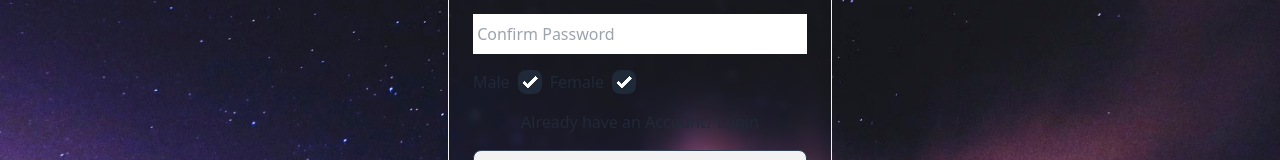
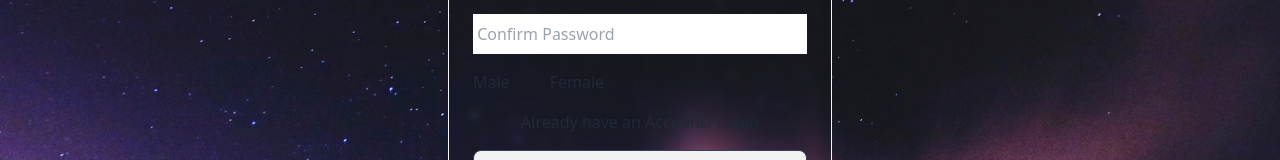
Before and after one commit to Abhishek2027ymca/Affinity, a React (Create React App) app in the folder Frontend/frontend/: page /register in a window 1280 px wide. Shown: the part 460-620 px from the top of the page. Built offline with nearby package versions, Linux system fonts and the light colour scheme.

Commit message:
Refactor Signup component to improve state management and form handling , checkbox storage and onsubbmit empty

```diff
--- a/Frontend/frontend/src/components/Signup.jsx
+++ b/Frontend/frontend/src/components/Signup.jsx
@@ -3,23 +3,31 @@ import { Link } from "react-router-dom";
 import { useState } from "react"; // need to istall reactdom and react-router-dom fro these
 
 const Signup = () => {
+  // taking input from user and storing in state
+  const [user, setUser] = useState({
+    fullName: "",
+    username: "",
+    password: "",
+    confirmpassword: "",
+    gender: "",
+  });
 
+  const handleCheckbox = (gender) => {
+    setUser({ ...user, gender });
+  };
 
-    // taking input from user and storing in state
- const [user, setUser] = useState({
-    fullName : "",
-    username : "" ,
-    password : "",
-    confirmpassword : "",
-    gender : "" ,
- })
-
- const onSubmitHandler = (e) => {
+  const onSubmitHandler = (e) => {
     e.preventDefault();
     console.log(user);
-
- }
-
+    // after submitting my fildes s will be emptied
+    setUser({
+      fullName: "",
+      username: "",
+      password: "",
+      confirmpassword: "",
+      gender: "",
+    });
+  };
 
   return (
     <div className="min-w-96  mx-auto">
@@ -32,14 +40,14 @@ h-full w-full bg-purple-0 rounded-md bg-clip-padding backdrop-filter backdrop-bl
           {" "}
           Signup Page{" "}
         </h1>
-        <form   onSubmit =  {onSubmitHandler} action="">
+        <form onSubmit={onSubmitHandler} action="">
           <div>
             <label className="label p-2">
               <span className="text-base label-text"> Full Name</span>
             </label>
             <input
-            value ={user.fullname}
-            onChange = {(e) => setUser({...user, fullname : e.target.value})}
+              value={user.fullname}
+              onChange={(e) => setUser({ ...user, fullname: e.target.value })}
               className="w-full  input-bordered h-10"
               type="text"
               placeholder=" Your Name"
@@ -51,8 +59,8 @@ h-full w-full bg-purple-0 rounded-md bg-clip-padding backdrop-filter backdrop-bl
               <span className="text-base label-text"> UserName</span>
             </label>
             <input
-              value ={user.username}
-              onChange = {(e) => setUser({...user, username : e.target.value})}
+              value={user.username}
+              onChange={(e) => setUser({ ...user, username: e.target.value })}
               className="w-full  input-bordered h-10"
               type="text"
               placeholder=" UserName"
@@ -66,8 +74,8 @@ h-full w-full bg-purple-0 rounded-md bg-clip-padding backdrop-filter backdrop-bl
               <span className="text-base label-text"> Password </span>
             </label>
             <input
-              value ={user.password}
-              onChange = {(e) => setUser({...user, password : e.target.value})}
+              value={user.password}
+              onChange={(e) => setUser({ ...user, password: e.target.value })}
               className="w-full  input-bordered h-10"
               type="password"
               placeholder=" Password"
@@ -80,8 +88,10 @@ h-full w-full bg-purple-0 rounded-md bg-clip-padding backdrop-filter backdrop-bl
               <span className="text-base label-text"> Confirm Password </span>
             </label>
             <input
-               value ={user.confirmpassword}
-                 onChange = {(e) => setUser({...user, confirmpassword : e.target.value})}
+              value={user.confirmpassword}
+              onChange={(e) =>
+                setUser({ ...user, confirmpassword: e.target.value })
+              }
               className="w-full  input-bordered h-10"
               type="password"
               placeholder=" Confirm Password"
@@ -91,11 +101,23 @@ h-full w-full bg-purple-0 rounded-md bg-clip-padding backdrop-filter backdrop-bl
           <div className="flex tems-center my-4">
             <div className="flex items-center">
               <p>Male</p>
-              <input type="checkbox" defaultChecked className="checkbox mx-2" />
+              <input
+                onChange={() => handleCheckbox("male")}
+                checked={user.gender == "male"}
+                type="checkbox"
+                defaultChecked
+                className="checkbox mx-2"
+              />
             </div>
             <div className="flex items-center">
               <p>Female</p>
-              <input type="checkbox" defaultChecked className="checkbox mx-2" />
+              <input
+                onChange={() => handleCheckbox("female")}
+                checked={user.gender == "female"}
+                type="checkbox"
+                defaultChecked
+                className="checkbox mx-2"
+              />
             </div>
           </div>
 
@@ -104,7 +126,10 @@ h-full w-full bg-purple-0 rounded-md bg-clip-padding backdrop-filter backdrop-bl
           </p>
 
           <div>
-            <button  type= 'submit' className="btn btn-block btn-sm mt-2 border  border-slate-700">
+            <button
+              type="submit"
+              className="btn btn-block btn-sm mt-2 border  border-slate-700"
+            >
               {" "}
               Signup
             </button>
```
